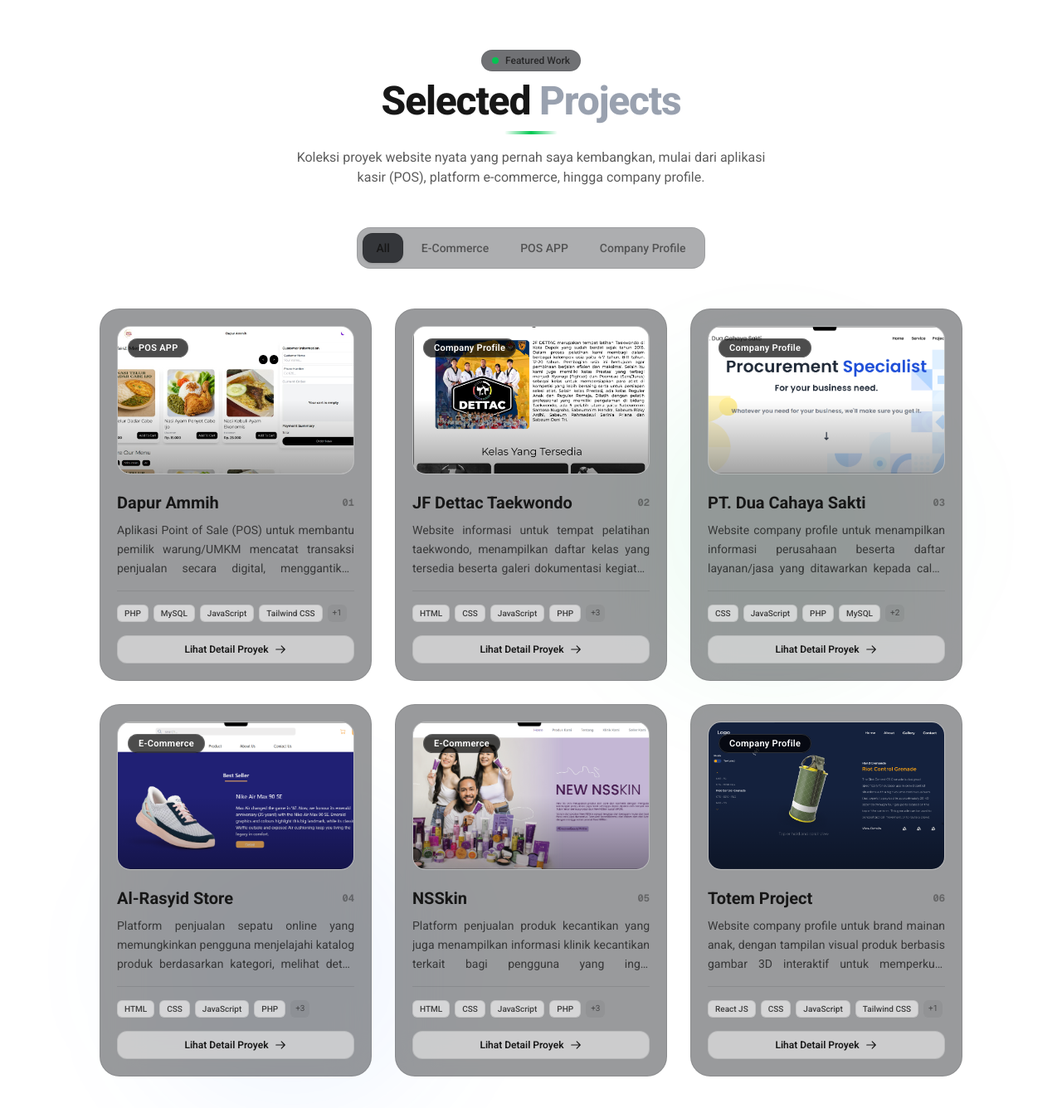
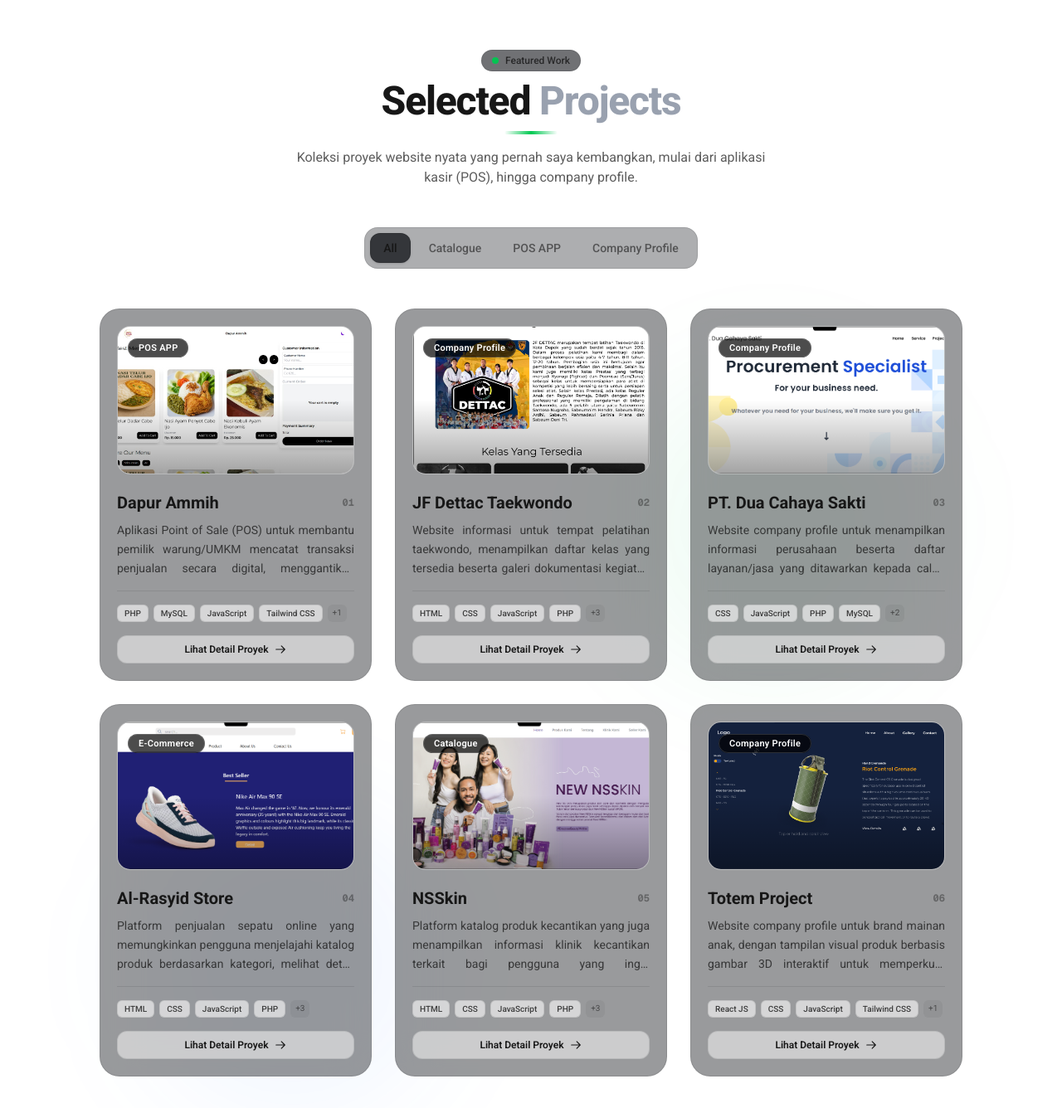
Before and after one commit to Lutfi-77/portfolio_next, a Next.js app: page / in a window 1280 px wide. Shown: the part 2139-3475 px from the top of the page at 83% size. Built offline with nearby package versions, Linux system fonts and the light colour scheme.

Commit message:
update myworks

```diff
--- a/components/my-works.jsx
+++ b/components/my-works.jsx
@@ -9,7 +9,7 @@
   const [activeFilter, setActiveFilter] = useState('All');
   const [selectedProject, setSelectedProject] = useState(null);
 
-  const categories = ['All', 'E-Commerce', 'POS APP', 'Company Profile'];
+  const categories = ['All', 'Catalogue', 'POS APP', 'Company Profile'];
 
   const filteredProjects =
     activeFilter === 'All'
@@ -40,7 +40,7 @@
         <div className="w-16 h-1 bg-gradient-to-r from-transparent via-green-500 to-transparent mx-auto rounded-full mt-3 mb-4" />
         <p className="text-sm md:text-base text-foreground/70 max-w-xl mx-auto">
           Koleksi proyek website nyata yang pernah saya kembangkan, mulai dari
-          aplikasi kasir (POS), platform e-commerce, hingga company profile.
+          aplikasi kasir (POS), hingga company profile.
         </p>
       </motion.div>
 
--- a/utils/projects.js
+++ b/utils/projects.js
@@ -68,9 +68,9 @@
   {
     id: 5,
     title: 'NSSkin',
-    category: 'E-Commerce',
+    category: 'Catalogue',
     description:
-      'Platform penjualan produk kecantikan yang juga menampilkan informasi klinik kecantikan terkait bagi pengguna yang ingin berkonsultasi. Membangun tampilan frontend serta sistem CRUD untuk data produk dan data klinik.',
+      'Platform katalog produk kecantikan yang juga menampilkan informasi klinik kecantikan terkait bagi pengguna yang ingin berkonsultasi. Membangun tampilan frontend serta sistem CRUD untuk data produk dan data klinik.',
     technologies: [
       'HTML',
       'CSS',
```
